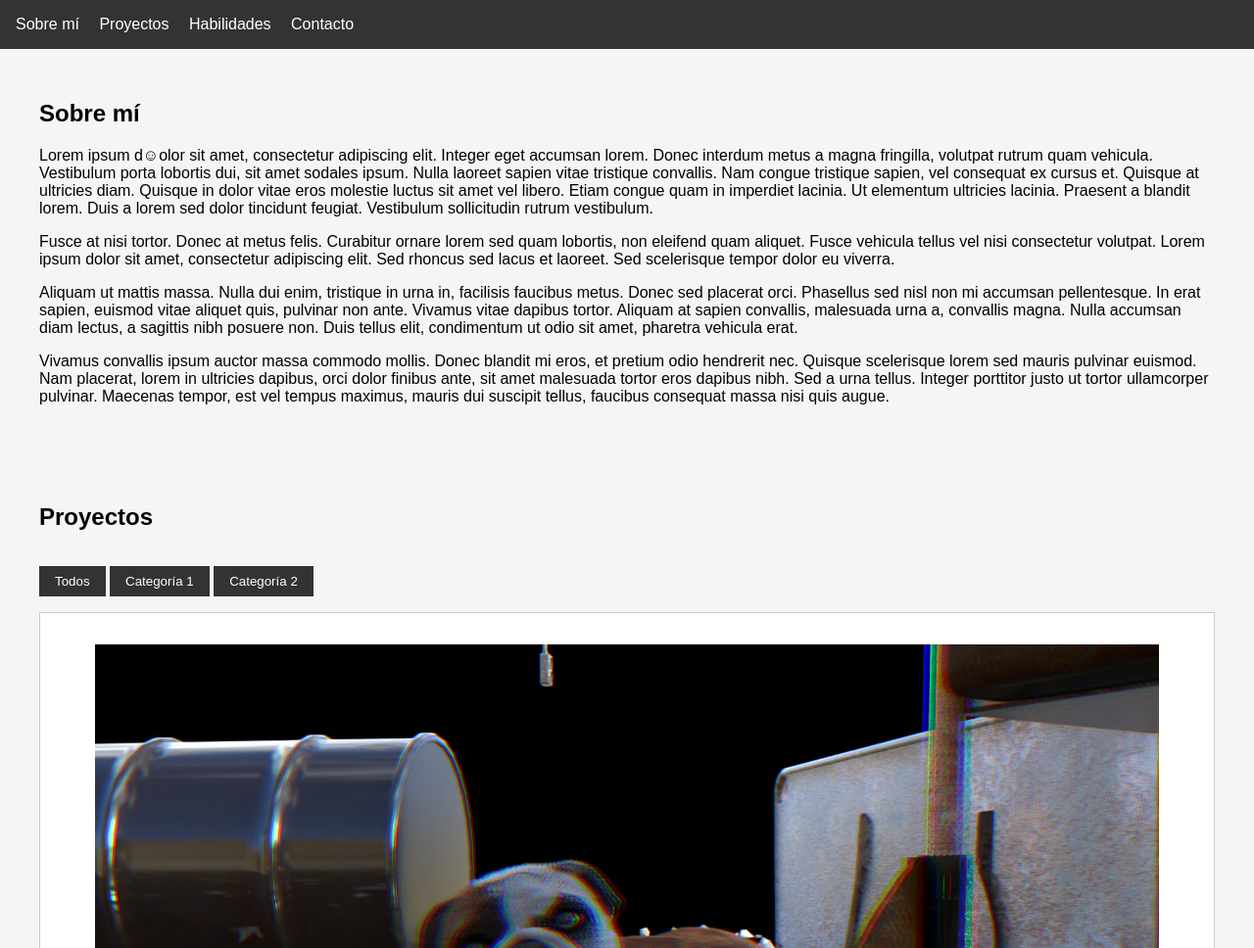
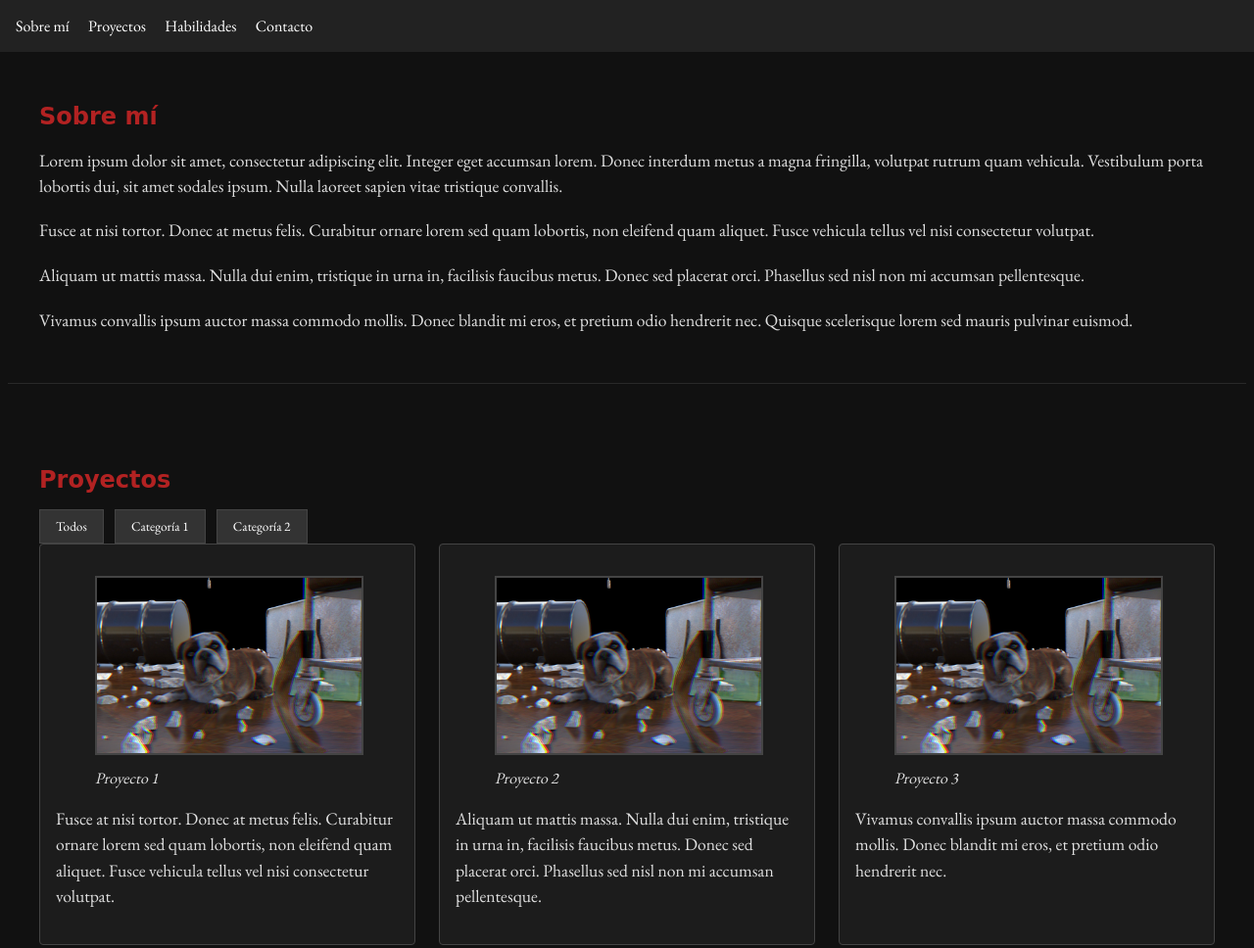
Before and after one commit to pinkbunnies/introduction-to-web-development, a plain HTML site: page index.htm in a window 1280 px wide. Shown: the top 968 px of the page at 98% size. Drawn offline with nearby package versions, Linux system fonts and the light colour scheme; a web font is replaced by a local one.

Commit message:
Versión entregable
Versión para entregar a evaluación.

```diff
--- a/index.htm
+++ b/index.htm
@@ -4,7 +4,8 @@
     <meta charset="UTF-8">
     <meta name="description" content="Portafolio personal de ejemplo">
     <meta name="viewport" content="width=device-width, initial-scale=1.0">
-    <title>Mi Portafolio</title>
+    <title>Mi Portafolio Gótico</title>
+    <!-- Hoja de estilos principal -->
     <link rel="stylesheet" href="styles.css">
 </head>
 <body>
@@ -16,7 +17,7 @@
             <a href="#projects">Proyectos</a>
             <a href="#skills">Habilidades</a>
             <a href="#contact">Contacto</a>
-            <!-- Botón de menú hamburguesa para dispositivos móviles -->
+            <!-- Botón de menú hamburguesa para pantallas pequeñas -->
             <button id="hamburger" aria-label="Menú" onclick="desplegarMenu()">☰</button>
         </nav>
     </header>
@@ -24,13 +25,23 @@
     <!-- Sección Sobre mí -->
     <section id="about-me">
         <h2>Sobre mí</h2>
-        <p>Lorem ipsum d☺olor sit amet, consectetur adipiscing elit. Integer eget accumsan lorem. Donec interdum metus a magna fringilla, volutpat rutrum quam vehicula. Vestibulum porta lobortis dui, sit amet sodales ipsum. Nulla laoreet sapien vitae tristique convallis. Nam congue tristique sapien, vel consequat ex cursus et. Quisque at ultricies diam. Quisque in dolor vitae eros molestie luctus sit amet vel libero. Etiam congue quam in imperdiet lacinia. Ut elementum ultricies lacinia. Praesent a blandit lorem. Duis a lorem sed dolor tincidunt feugiat. Vestibulum sollicitudin rutrum vestibulum.</p>
-
-        <p>Fusce at nisi tortor. Donec at metus felis. Curabitur ornare lorem sed quam lobortis, non eleifend quam aliquet. Fusce vehicula tellus vel nisi consectetur volutpat. Lorem ipsum dolor sit amet, consectetur adipiscing elit. Sed rhoncus sed lacus et laoreet. Sed scelerisque tempor dolor eu viverra.</p>
-
-        <p>Aliquam ut mattis massa. Nulla dui enim, tristique in urna in, facilisis faucibus metus. Donec sed placerat orci. Phasellus sed nisl non mi accumsan pellentesque. In erat sapien, euismod vitae aliquet quis, pulvinar non ante. Vivamus vitae dapibus tortor. Aliquam at sapien convallis, malesuada urna a, convallis magna. Nulla accumsan diam lectus, a sagittis nibh posuere non. Duis tellus elit, condimentum ut odio sit amet, pharetra vehicula erat.</p>
-
-        <p>Vivamus convallis ipsum auctor massa commodo mollis. Donec blandit mi eros, et pretium odio hendrerit nec. Quisque scelerisque lorem sed mauris pulvinar euismod. Nam placerat, lorem in ultricies dapibus, orci dolor finibus ante, sit amet malesuada tortor eros dapibus nibh. Sed a urna tellus. Integer porttitor justo ut tortor ullamcorper pulvinar. Maecenas tempor, est vel tempus maximus, mauris dui suscipit tellus, faucibus consequat massa nisi quis augue.</p>
+        <p>
+            Lorem ipsum dolor sit amet, consectetur adipiscing elit. Integer eget accumsan lorem.
+            Donec interdum metus a magna fringilla, volutpat rutrum quam vehicula. Vestibulum porta
+            lobortis dui, sit amet sodales ipsum. Nulla laoreet sapien vitae tristique convallis.
+        </p>
+        <p>
+            Fusce at nisi tortor. Donec at metus felis. Curabitur ornare lorem sed quam lobortis,
+            non eleifend quam aliquet. Fusce vehicula tellus vel nisi consectetur volutpat.
+        </p>
+        <p>
+            Aliquam ut mattis massa. Nulla dui enim, tristique in urna in, facilisis faucibus metus.
+            Donec sed placerat orci. Phasellus sed nisl non mi accumsan pellentesque.
+        </p>
+        <p>
+            Vivamus convallis ipsum auctor massa commodo mollis. Donec blandit mi eros, et pretium odio hendrerit nec.
+            Quisque scelerisque lorem sed mauris pulvinar euismod.
+        </p>
     </section>
 
     <!-- Sección de Proyectos -->
@@ -42,14 +53,19 @@
             <button onclick="filtrarProyectos('categoria1')">Categoría 1</button>
             <button onclick="filtrarProyectos('categoria2')">Categoría 2</button>
         </div>
+
+        <!-- Contenedor para organizar los artículos en un grid -->
+        <div class="projects-grid">
             <!-- Proyecto 1 -->
             <article data-categoria="categoria1">
                 <figure>
                     <img src="dog3d.jpg" alt="Captura de pantalla del Proyecto 1">
                     <figcaption>Proyecto 1</figcaption>
                 </figure>
-            <p>Fusce at nisi tortor. Donec at metus felis. Curabitur ornare lorem sed quam lobortis, non eleifend quam aliquet. Fusce vehicula tellus vel nisi consectetur volutpat. Lorem ipsum dolor sit amet, consectetur adipiscing elit. Sed rhoncus sed lacus et laoreet. Sed scelerisque tempor dolor eu viverra.</p>
-
+                <p>
+                    Fusce at nisi tortor. Donec at metus felis. Curabitur ornare lorem sed quam lobortis,
+                    non eleifend quam aliquet. Fusce vehicula tellus vel nisi consectetur volutpat.
+                </p>
             </article>
             <!-- Proyecto 2 -->
             <article data-categoria="categoria2">
@@ -57,16 +73,22 @@
                     <img src="dog3d.jpg" alt="Captura de pantalla del Proyecto 2">
                     <figcaption>Proyecto 2</figcaption>
                 </figure>
-            <p>Aliquam ut mattis massa. Nulla dui enim, tristique in urna in, facilisis faucibus metus. Donec sed placerat orci. Phasellus sed nisl non mi accumsan pellentesque. In erat sapien, euismod vitae aliquet quis, pulvinar non ante. Vivamus vitae dapibus tortor. Aliquam at sapien convallis, malesuada urna a, convallis magna. Nulla accumsan diam lectus, a sagittis nibh posuere non. Duis tellus elit, condimentum ut odio sit amet, pharetra vehicula erat.</p>
+                <p>
+                    Aliquam ut mattis massa. Nulla dui enim, tristique in urna in, facilisis faucibus metus.
+                    Donec sed placerat orci. Phasellus sed nisl non mi accumsan pellentesque.
+                </p>
             </article>
             <!-- Proyecto 3 -->
             <article data-categoria="categoria2">
                 <figure>
-                <img src="dog3d.jpg" alt="Captura de pantalla del Proyecto 2">
+                    <img src="dog3d.jpg" alt="Captura de pantalla del Proyecto 3">
                     <figcaption>Proyecto 3</figcaption>
                 </figure>
-            <p>Vivamus convallis ipsum auctor massa commodo mollis. Donec blandit mi eros, et pretium odio hendrerit nec. Quisque scelerisque lorem sed mauris pulvinar euismod. Nam placerat, lorem in ultricies dapibus, orci dolor finibus ante, sit amet malesuada tortor eros dapibus nibh. Sed a urna tellus. Integer porttitor justo ut tortor ullamcorper pulvinar. Maecenas tempor, est vel tempus maximus, mauris dui suscipit tellus, faucibus consequat massa nisi quis augue.</p>
+                <p>
+                    Vivamus convallis ipsum auctor massa commodo mollis. Donec blandit mi eros, et pretium odio hendrerit nec.
+                </p>
             </article>
+        </div>
     </section>
 
     <!-- Sección de Habilidades -->
@@ -87,10 +109,13 @@
         <form onsubmit="validarFormulario(event)">
             <label for="nombre">Nombre</label>
             <input type="text" id="nombre" name="nombre" required>
+
             <label for="correo">Correo electrónico</label>
             <input type="email" id="correo" name="correo" required>
+
             <label for="mensaje">Mensaje</label>
             <textarea id="mensaje" name="mensaje" required></textarea>
+
             <button type="submit">Enviar</button>
         </form>
     </section>
--- a/styles.css
+++ b/styles.css
@@ -1,14 +1,25 @@
-/* Estilos generales */
+/* Importa fuentes con estilo gótico (UnifrakturMaguntia) y serif (EB Garamond) */
+@import url('https://fonts.googleapis.com/css2?family=EB+Garamond&family=UnifrakturMaguntia&display=swap');
+
+/* Aplica fuente, colores y fondo oscuro a toda la página */
 body {
     margin: 0;
     padding: 0;
-    font-family: sans-serif;
-    background-color: #f5f5f5;
+    background-color: #111;
+    color: #e0e0e0;
+    font-family: 'EB Garamond', serif;
 }
 
-/* Encabezado y barra de navegación */
+/* Asigna la fuente gótica y el color principal a los encabezados */
+h1, h2, h3, h4, h5, h6 {
+    font-family: 'UnifrakturMaguntia', cursive;
+    color: #b22222;
+    margin-bottom: 1rem;
+}
+
+/* Da estilo al contenedor principal del encabezado y la barra de navegación */
 header {
-    background-color: #333;
+    background-color: #222;
     color: #fff;
     display: flex;
     justify-content: space-between;
@@ -16,55 +27,92 @@ header {
     padding: 1rem;
 }
 
+/* Establece la apariencia de los enlaces de la navegación */
 nav a {
     color: #fff;
     text-decoration: none;
     margin-right: 1rem;
+    font-family: 'EB Garamond', serif;
+    font-size: 1rem;
 }
 
+/* Sube la jerarquía visual de los enlaces al pasar el mouse */
 nav a:hover {
     text-decoration: underline;
 }
 
-/* Botón de menú hamburguesa */
+/* Define el botón de menú hamburguesa y lo oculta en pantallas grandes */
 #hamburger {
     display: none;
     background: none;
     border: none;
     color: #fff;
-    font-size: 1.2rem;
+    font-size: 1.5rem;
+    cursor: pointer;
 }
 
-/* Secciones principales */
-#about-me,
-#projects,
-#skills,
-#contact {
+/* Configura la apariencia general de las secciones */
+section {
     padding: 2rem;
     max-width: 1200px;
     margin: 0 auto;
+    border-bottom: 1px solid rgba(255, 255, 255, 0.1);
+    margin-bottom: 2rem;
 }
 
-/* Botones de filtro en la sección de proyectos */
-#projects > div {
-    margin-bottom: 1rem;
+/* Ajusta el estilo de los párrafos dentro de cada sección */
+section p {
+    line-height: 1.5;
+    margin-bottom: 1.2rem;
+    font-size: 1.1rem;
 }
 
-/* Tarjetas de proyectos */
-#projects article {
-    background-color: #fff;
-    border: 1px solid #ccc;
-    padding: 1rem;
-    margin-bottom: 1rem;
+/* Estiliza los botones de filtro en la sección de proyectos */
+#projects > div button {
+    background-color: #333;
+    color: #fff;
+    border: 1px solid #444;
+    padding: 0.5rem 1rem;
+    margin-right: 0.5rem;
+    cursor: pointer;
+    font-family: 'EB Garamond', serif;
 }
 
-/* Imágenes dentro de los proyectos */
+/* Cambia el color del botón de filtro al pasar el mouse */
+#projects > div button:hover {
+    background-color: #b22222;
+    border-color: #b22222;
+}
+
+/* Organiza los artículos en un grid responsive para la sección de proyectos */
+.projects-grid {
+    display: grid;
+    grid-template-columns: repeat(3, 1fr);
+    gap: 1.5rem;
+}
+
+/* Da estilo individual a cada artículo (tarjeta de proyecto) */
+.projects-grid article {
+    background-color: #1c1c1c;
+    border: 1px solid #444;
+    padding: 1rem;
+    border-radius: 4px;
+}
+
+/* Ajusta la imagen dentro de cada tarjeta de proyecto */
 figure img {
     max-width: 100%;
     height: auto;
+    border: 2px solid #444;
 }
 
-/* Lista de habilidades */
+/* Añade estilo a la leyenda de cada imagen */
+figcaption {
+    font-style: italic;
+    margin-top: 0.5rem;
+}
+
+/* Elimina la viñeta en la lista de habilidades y define el espaciado */
 #skills ul {
     list-style-type: none;
     padding: 0;
@@ -74,58 +122,73 @@ figure img {
     margin: 0.5rem 0;
     padding-left: 2rem;
     position: relative;
+    font-size: 1.1rem;
 }
 
-/* Icono de verificación para las habilidades */
+/* Añade un símbolo de estrella antes de cada habilidad */
 #skills li::before {
-    content: "✓ ";
+    content: "✦ ";
     position: absolute;
     left: 0;
-    color: #333;
+    color: #b22222;
 }
 
-/* Estilos del formulario de contacto */
+/* Define el estilo del formulario de contacto */
 form {
     display: flex;
     flex-direction: column;
     max-width: 600px;
 }
 
+/* Ajusta el espaciado de las etiquetas de los campos del formulario */
 label {
     margin-top: 1rem;
     margin-bottom: 0.5rem;
 }
 
+/* Aplica estilo a los campos de entrada y al textarea */
 input,
 textarea {
     padding: 0.5rem;
-    border: 1px solid #ccc;
+    border: 1px solid #444;
+    background-color: #1c1c1c;
+    color: #fff;
+    border-radius: 2px;
 }
 
-/* Botón de envío */
-button {
+/* Estilo del botón de enviar en el formulario */
+button[type="submit"] {
     margin-top: 1rem;
     padding: 0.5rem 1rem;
     background-color: #333;
     color: #fff;
-    border: none;
+    border: 1px solid #444;
     cursor: pointer;
+    font-family: 'EB Garamond', serif;
 }
 
-button:hover {
-    background-color: #555;
+/* Cambia el color del botón de enviar al pasar el mouse */
+button[type="submit"]:hover {
+    background-color: #b22222;
+    border-color: #b22222;
 }
 
-/* Media query para pantallas pequeñas */
+/* Ajusta la navegación y el layout para pantallas más pequeñas */
 @media (max-width: 768px) {
+    /* Oculta los enlaces de navegación y muestra el botón de menú hamburguesa */
     nav a {
         display: none;
     }
     #hamburger {
         display: block;
     }
+    /* Muestra los enlaces de navegación cuando se active el menú */
     nav.nav-abierto a {
         display: block;
         margin: 0.5rem 0;
     }
+    /* Cambia el grid de 3 columnas a 1 columna para pantallas pequeñas */
+    .projects-grid {
+        grid-template-columns: 1fr;
+    }
 }
```
Also changed, not shown: script.js (+15 -16 lines). Lines whose indentation alone changed are shown as unchanged.
